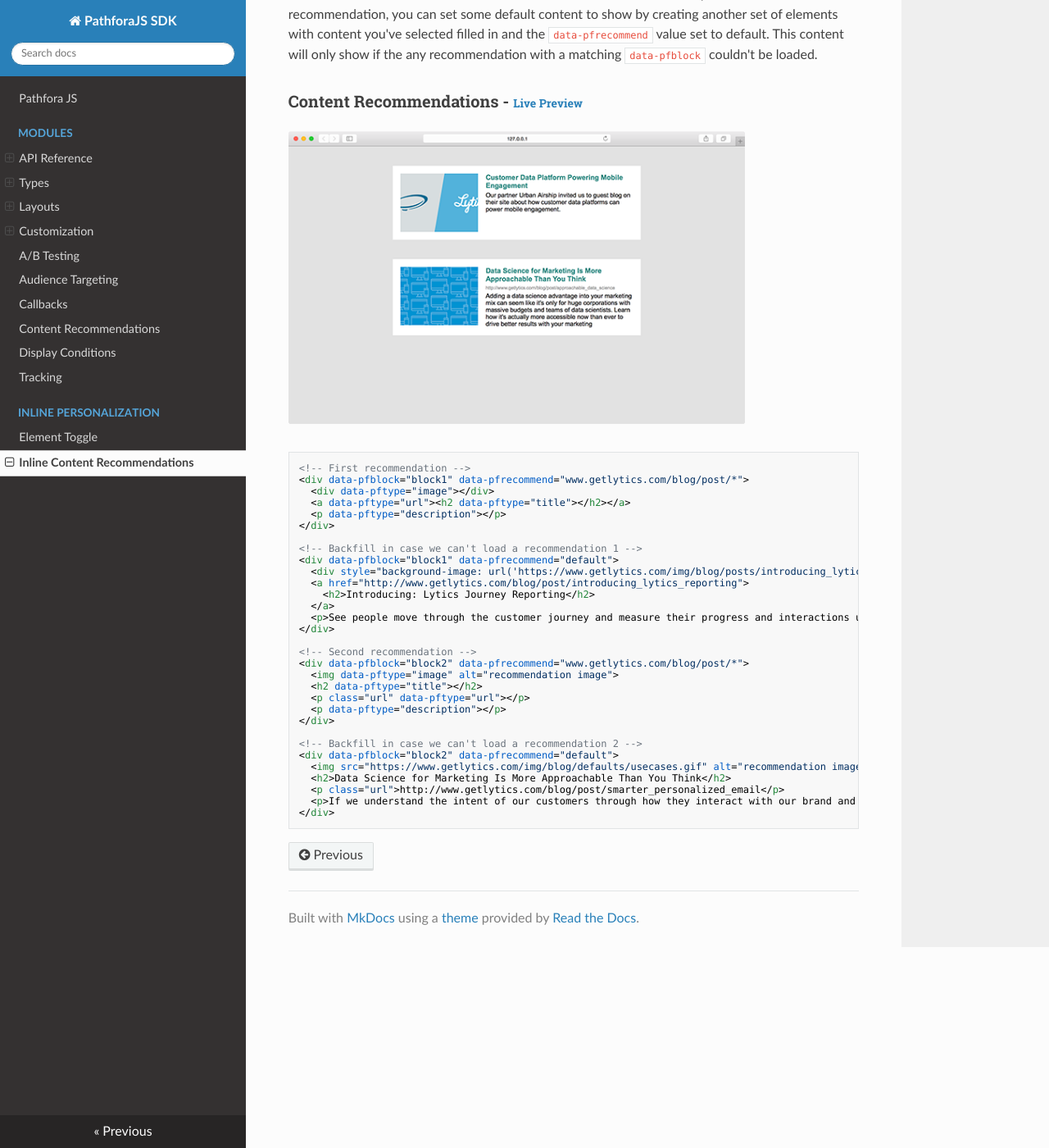
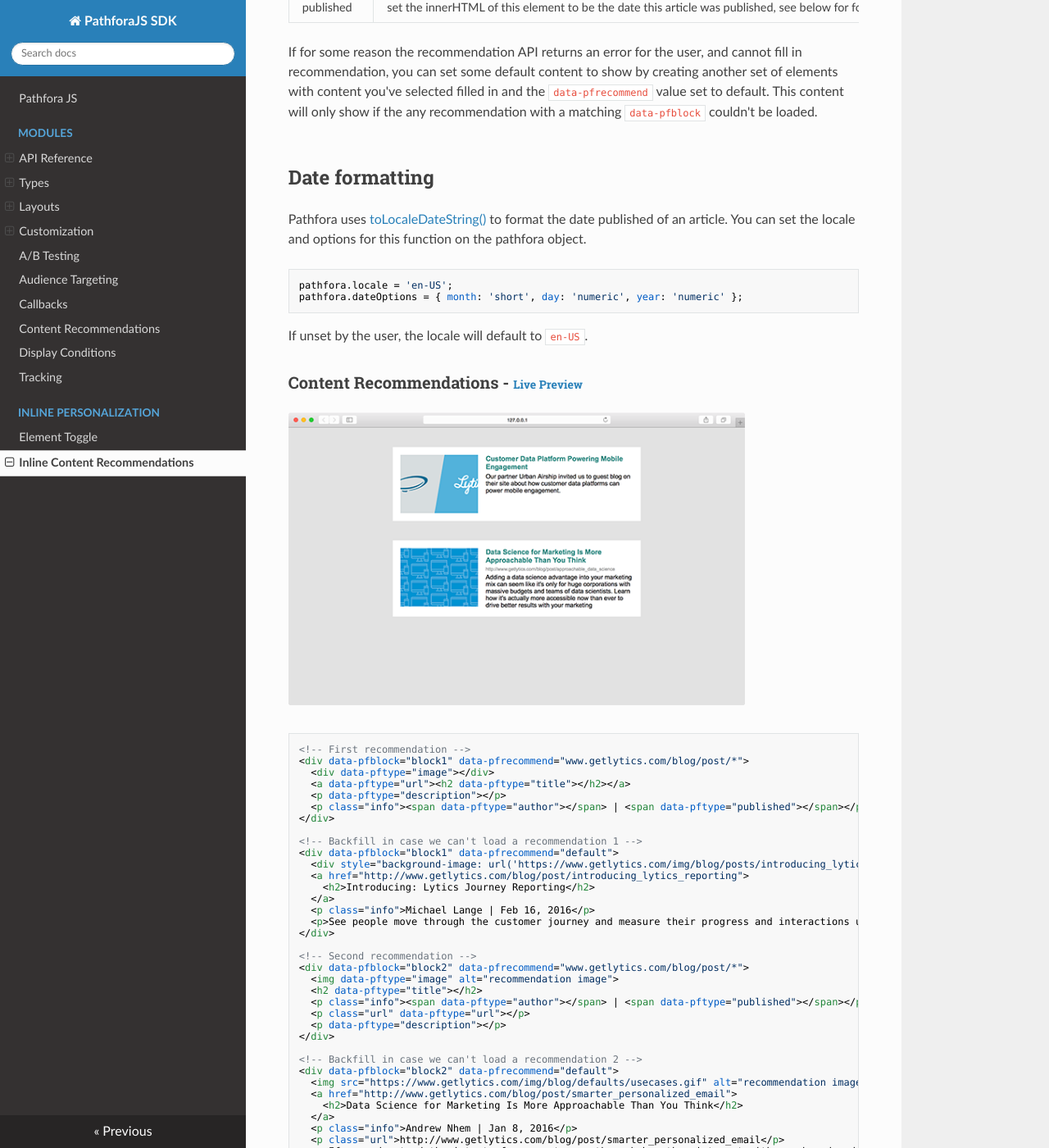
Before and after one commit to lytics/pathforajs, an MkDocs documentation site: the page built from docs/docs/inline_content.md, in a window 1280 px wide and 1400 px high, scrolled down 1118 px. Shown: the whole window at 82% size. Built offline with MkDocs 1.6.1, drawn with Linux system fonts in a browser that asks for light colours; nearby versions of some CDN libraries; old or Windows-style settings are respelled for this version of MkDocs; some of the changed text lies outside the part shown.

```diff
--- a/docs/docs/examples/src/inline/content.html
+++ b/docs/docs/examples/src/inline/content.html
@@ -3,6 +3,7 @@
   <div data-pftype="image"></div>
   <a data-pftype="url"><h2 data-pftype="title"></h2></a>
   <p data-pftype="description"></p>
+  <p class="info"><span data-pftype="author"></span> | <span data-pftype="published"></span></p>
 </div>
 
 <!-- Backfill in case we can't load a recommendation 1 -->
@@ -11,6 +12,7 @@
   <a href="http://www.getlytics.com/blog/post/introducing_lytics_reporting">
     <h2>Introducing: Lytics Journey Reporting</h2>
   </a>
+  <p class="info">Michael Lange | Feb 16, 2016</p>
   <p>See people move through the customer journey and measure their progress and interactions using Lytics Journey Reporting. Build a customer journey that is measurable, based on your key marketing goals.</p>
 </div>
 
@@ -18,6 +20,7 @@
 <div data-pfblock="block2" data-pfrecommend="www.getlytics.com/blog/post/*">
   <img data-pftype="image" alt="recommendation image">
   <h2 data-pftype="title"></h2>
+  <p class="info"><span data-pftype="author"></span> | <span data-pftype="published"></span></p>
   <p class="url" data-pftype="url"></p>
   <p data-pftype="description"></p>
 </div>
@@ -25,7 +28,10 @@
 <!-- Backfill in case we can't load a recommendation 2 -->
 <div data-pfblock="block2" data-pfrecommend="default">
   <img src="https://www.getlytics.com/img/blog/defaults/usecases.gif" alt="recommendation image">
-  <h2>Data Science for Marketing Is More Approachable Than You Think</h2>
+  <a href="http://www.getlytics.com/blog/post/smarter_personalized_email">
+    <h2>Data Science for Marketing Is More Approachable Than You Think</h2>
+  </a>
+  <p class="info">Andrew Nhem | Jan 8, 2016</p>
   <p class="url">http://www.getlytics.com/blog/post/smarter_personalized_email</p>
   <p>If we understand the intent of our customers through how they interact with our brand and web presence, there&#39;s no excuse for us to not send personalized, relevant email. If anything, we can be less annoying with our campaigns.</p>
 </div>
--- a/docs/docs/examples/src/inline/content.js
+++ b/docs/docs/examples/src/inline/content.js
@@ -0,0 +1,2 @@
+pathfora.locale = 'en-US';
+pathfora.dateOptions = { month: 'short', day: 'numeric', year: 'numeric' };
--- a/docs/docs/inline_content.md
+++ b/docs/docs/inline_content.md
@@ -73,9 +73,27 @@ Inside the container element you may have several elements with the `data-pftype
     <td>description</td>
     <td>set the innerHTML of this element to be the meta description of the document</td>
   </tr>
+
+  <tr>
+    <td>author</td>
+    <td>set the innerHTML of this element to be the author of the document</td>
+  </tr>
+
+  <tr>
+    <td>published</td>
+    <td>set the innerHTML of this element to be the date this article was published, see below for formatting</td>
+  </tr>
 </table>
 
 If for some reason the recommendation API returns an error for the user, and cannot fill in recommendation, you can set some default content to show by creating another set of elements with content you've selected filled in and the `data-pfrecommend` value set to default. This content will only show if the any recommendation with a matching `data-pfblock` couldn't be loaded.
+
+## Date formatting
+
+Pathfora uses [toLocaleDateString()](https://developer.mozilla.org/en-US/docs/Web/JavaScript/Reference/Global_Objects/Date/toLocaleDateString) to format the date published of an article. You can set the locale and options for this function on the pathfora object.
+
+<pre data-src="../examples/src/inline/content.js"></pre>
+
+If unset by the user, the locale will default to `en-US`.
 
 <h3>Content Recommendations - <a href="../examples/preview/inline/content.html" target="_blank">Live Preview</a></h3>
 
```
Also changed, not shown: docs/docs/examples/src/inline/content.css (+7 -1 lines), karma.conf.js (+2 -5 lines), 4 other files.
